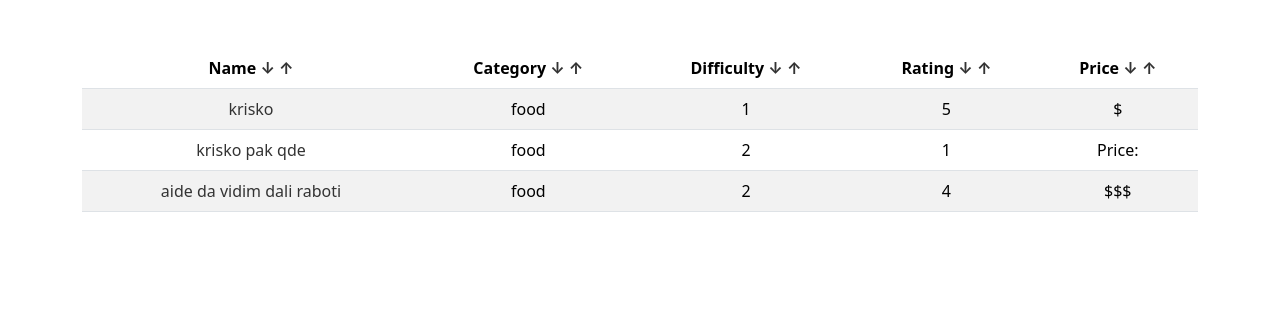
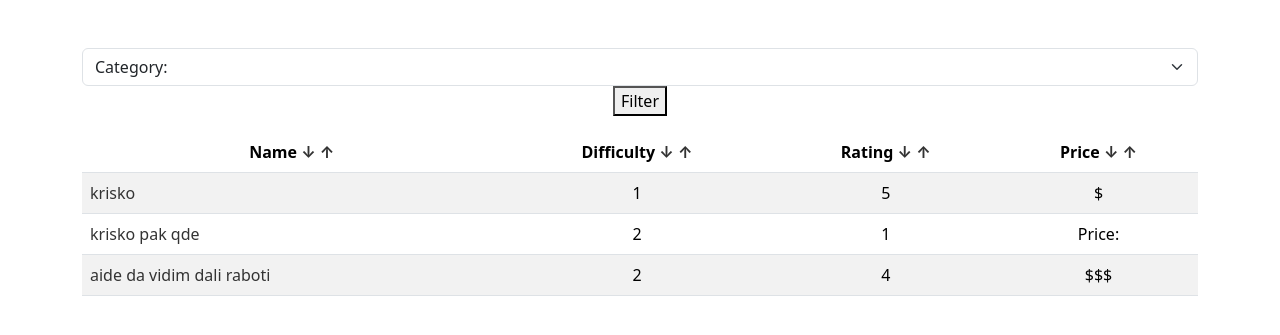
Before and after one commit to KrisGosp/mymealguide1, a Flask app: page / in a window 1280 px wide. Shown: the part 66-401 px from the top of the page. Run offline with Flask 3, Linux system fonts and the light colour scheme; a user stored in the database is signed in; data comes from the database, SQL or seed files in the repository.

Commit message:
Filtering from dropdown menu

```diff
--- a/app.py
+++ b/app.py
@@ -17,7 +17,8 @@ Session(app)
 conn = sqlite3.connect('database.db')
 c = conn.cursor()
 
-COLUMNS = ['Name', 'Category', 'Difficulty', 'Rating', 'Price']
+CATEGORIES = ['Breakfast', 'Main', 'Dessert', 'Side', 'Snack']
+COLUMNS = ['Name', 'Difficulty', 'Rating', 'Price']
 # Implement thread-specific db connection
 @app.before_request
 def before_request():
@@ -42,8 +43,12 @@ def after_request(response):
 @app.route('/')
 @login_required
 def home():
-    rows = g.c.execute('SELECT id, name, category, difficulty, rating, price  FROM recipes WHERE user_id = ?', (session['user_id'],)).fetchall()
-    return render_template('index.html', rows=rows, columns=COLUMNS)
+    category = request.args.get('category')
+    if category:
+        rows = g.c.execute('SELECT id, name, category, difficulty, rating, price, last_cooked FROM recipes WHERE user_id = ? AND category = ?', (session['user_id'], category)).fetchall()
+    else:
+        rows = g.c.execute('SELECT id, name, category, difficulty, rating, price, last_cooked FROM recipes WHERE user_id = ?', (session['user_id'],)).fetchall()
+    return render_template('index.html', rows=rows, columns=COLUMNS, categories=CATEGORIES)
 
 # Login route
 @app.route('/login', methods=['GET', 'POST'])
@@ -128,7 +133,7 @@ def add():
         g.c.execute('INSERT INTO recipes (user_id, name, description, total_time, category, instructions, difficulty, rating, price, last_cooked) VALUES (?, ?, ?, ?, ?, ?, ?, ?, ?, ?)', (session['user_id'], name, desc, total_time, category, instructions, difficulty, rating, price, last_cooked))
         g.db.commit()
         return redirect('/')
-    return render_template('add.html')
+    return render_template('add.html', categories=CATEGORIES)
 
 @app.route('/recipe/<int:id>')
 def recipe(id):
--- a/templates/index.html
+++ b/templates/index.html
@@ -1,5 +1,32 @@
 {% extends "layout.html" %} {% block title %} Homepage {% endblock %} {% block
 main %}
+<div class="mb-3">
+  <form action="/" method="GET">
+    <select
+      name="category"
+      class="form-select"
+      aria-label="Default select example"
+    >
+      <option selected disabled>Category:</option>
+      <option value="">Any</option>
+      {% for cat in categories %}
+      <option value="{{ cat.lower() }}">{{ cat }}</option>
+      {% endfor %}
+    </select>
+    <button type="submit">Filter</button>
+  </form>
+  <!-- <select
+    name="category"
+    class="form-select"
+    aria-label="Default select example"
+  >
+    <option selected disabled>Category:</option>
+    <option value="">Any</option>
+    {% for cat in categories %}
+    <option value="{{cat}}">{{cat}}</option>
+    {% endfor %}
+  </select> -->
+</div>
 <table class="table table-striped">
   <thead>
     <tr>
@@ -14,8 +41,9 @@ main %}
   <tbody>
     {% for row in rows: %}
     <tr>
-      <td><a href="/recipe/{{ row[0] }}">{{ row[1] }}</a></td>
-      <td>{{ row[2] }}</td>
+      <td class="text-start">
+        <a href="/recipe/{{ row[0] }}">{{ row[1] }}</a>
+      </td>
       <td>{{ row[3] }}</td>
       <td>{{ row[4] }}</td>
       <td>{{ row[5] }}</td>
```
Also changed, not shown: templates/add.html (+6 -4 lines).
